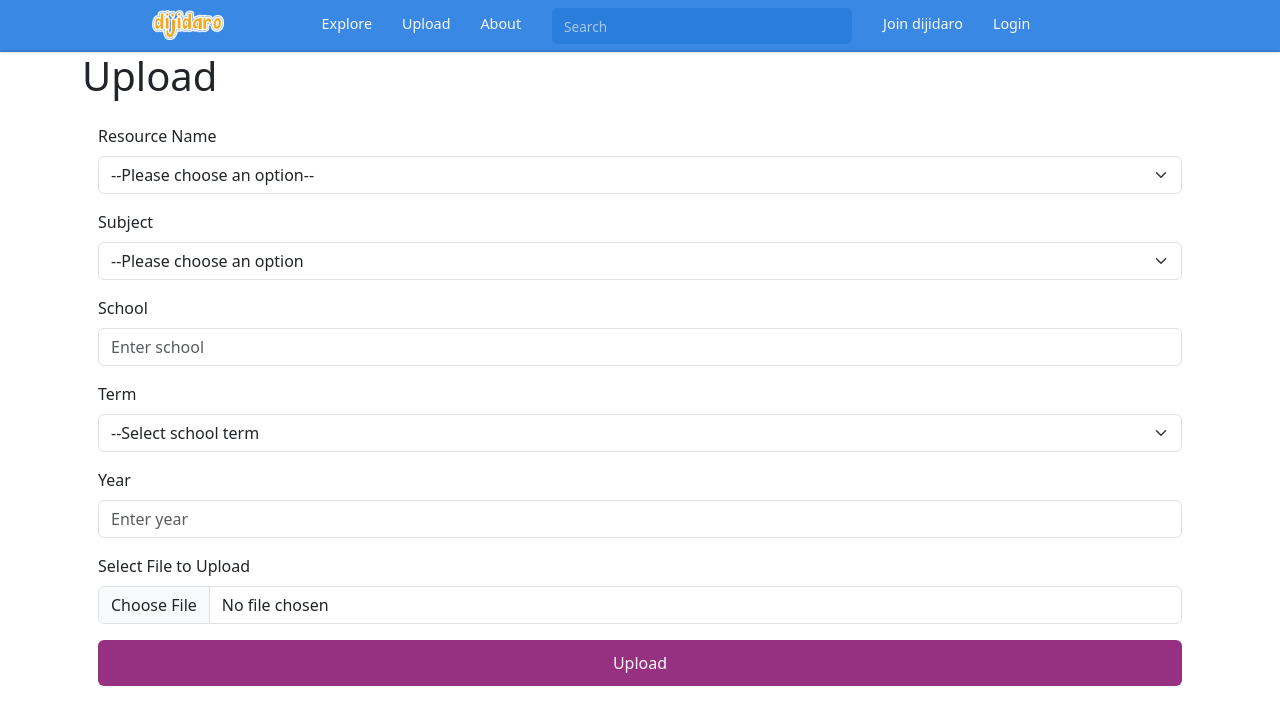
After one commit to dijidaro/dijidaro, a Flask app: page /upload in a window 1280 px wide. The commit adds this page. Shown: the top 725 px of the page. Run offline with Flask 3, Linux system fonts and the light colour scheme; parts of the project's set-up code (start-up, migrations or seed data) failed here and were passed over; some libraries are stand-ins or nearby versions.

Commit message:
Added the upload functionality form

```diff
--- a/app/config.py
+++ b/app/config.py
@@ -14,6 +14,9 @@ def create_app():
     app.config["SQLALCHEMY_DATABASE_URI"] = os.environ.get("DATABASE_URL").replace("://", "ql://", 1)
     app.config['SQLALCHEMY_TRACK_MODIFICATIONS'] = False
 
+    import upload
+    app.register_blueprint(upload.bp)
+
     import dashboard
     app.register_blueprint(dashboard.bp)
     app.add_url_rule("/", endpoint="index")
--- a/app/forms.py
+++ b/app/forms.py
@@ -1,4 +1,5 @@
 from flask_wtf import FlaskForm
+from flask_wtf.file import FileRequired, FileAllowed, FileSize
 from wtforms import *
 from wtforms.validators import *
 
@@ -45,3 +46,39 @@ class UserLoginForm(FlaskForm):
 class DeleteForm(FlaskForm):
     user_id = StringField("user_id", render_kw={"hidden":True})
     submit = SubmitField("X", render_kw={"class":"btn btn-outline-danger", "style":"--bs-btn-padding-y: .25rem; --bs-btn-padding-x: .5rem; --bs-btn-font-size: .75rem;"})
+
+class UploadForm(FlaskForm):
+    resource = SelectField("Resource Name",
+                           choices=[("","--Please choose an option--"), ("kcse", "Kenya Certificate of Secondary Education (KCSE)"),
+                                    ("kcpe", "Kenya Certificate of Primary Education (KCPE)"), ("mock", "Mock Exam"),
+                                    ("term1", "End Term 1"), ("term2", "End Term 2"), ("term3", "End Term 3"), ("cat", "Continous Assessment Test (CAT)")],
+                            validators=[InputRequired(message="Field required")],
+                            render_kw={"class":"form-select"})
+
+    subject = SelectField("Subject",
+                          choices=[("","--Please choose an option"), ("maths", "Mathematics"),
+                                    ("english", "English"), ("kiswahili", "Kiswahili"),
+                                    ("biology", "Biology"), ("geography", "Geography")],
+                          validators=[InputRequired(message="Field required")],
+                          render_kw={"class":"form-select"})
+
+    school = StringField("School", validators = [InputRequired(message="Field required")],
+                            render_kw={"class": "form-control", "placeholder":"Enter school"})
+
+    term = SelectField("Term",
+                       choices=[("", "--Select school term"), ("KNEC", "KNEC"), ("One", "One"), ("Two", "Two"), ("Three", "Three")],
+                       validators=[InputRequired(message="Field required")],
+                       render_kw={"class":"form-select"})
+
+    year = IntegerField("Year", validators = [InputRequired(message="Field required")],
+                            render_kw={"class":"form-control", "placeholder":"Enter year"})
+
+    upload = FileField("Select File to Upload",
+                       validators=[
+                           FileRequired(message="Field required"),
+                           FileAllowed("pdf", message="Only pdf files allowed"),
+                           FileSize(max_size=3145728, min_size=1, message="File size exceeded the maximum limit.")
+                           ],
+                       render_kw={"class":"form-control", "accept": "application/pdf"})
+
+    submit = SubmitField("Upload", render_kw={"class":"btn button col-12"})
--- a/app/models.py
+++ b/app/models.py
@@ -54,6 +54,8 @@ class Resource(db.Model):
     subject = db.relationship("Subject", backref=db.backref("resources", lazy=True))
     school_id = db.Column(db.Integer, db.ForeignKey("schools.id"))
     school = db.relationship("School", backref=db.backref("resources", lazy=True))
+    term = db.Column(db.String, nullable=False, unique=True)
+    year = db.Column(db.Integer, nullable=False, unique=True)
     file_url = db.Column(db.String, nullable=False, unique=True)
     thumbnail_url = db.Column(db.String, nullable=False, unique=True)
     likes = db.Column(db.Integer, default=0)
--- a/app/templates/base.html
+++ b/app/templates/base.html
@@ -27,7 +27,7 @@
             <nav id="navbar">
                 <ul>
                     <li><a href="#">Explore</a></li>
-                    <li><a href="#">Upload</a></li>
+                    <li><a href="{{ url_for('upload.upload_resource') }}">Upload</a></li>
                     <li><a href="#">About</a></li>
                     <li>
                         <form action="" role="search">
--- /dev/null
+++ b/app/templates/upload.html
@@ -0,0 +1,39 @@
+{% extends "base.html" %}
+{% block title %} DijiDaro | Upload {% endblock %}
+{% block body %}
+    <div class="container">
+        <h1>Upload</h1>
+        <section class="p-3">
+            <form action="" method="post">
+                {{ form.csrf_token }}
+                <div class="mb-3">
+                    {{ form.resource.label(class="form-label")}}
+                    {{ form.resource }}
+                </div>
+                <div class="mb-3">
+                    {{ form.subject.label(class="form-label")}}
+                    {{ form.subject }}
+                </div>
+                <div class="mb-3">
+                    {{ form.school.label(class="form-label")}}
+                    {{ form.school }}
+                </div>
+                <div class="mb-3">
+                    {{ form.term.label(class="form-label")}}
+                    {{ form.term }}
+                </div>
+                <div class="mb-3">
+                    {{ form.year.label(class="form-label")}}
+                    {{ form.year }}
+                </div>
+                <div class="mb-3">
+                    {{ form.upload.label(class="form-label")}}
+                    {{ form.upload }}
+                </div>
+                <div class="mb-3">
+                    {{ form.submit }}
+                </div>
+            </form>
+        </section>
+    </div>
+{% endblock %}
--- /dev/null
+++ b/app/upload.py
@@ -0,0 +1,9 @@
+from flask import Blueprint, render_template
+from forms import UploadForm
+
+bp = Blueprint("upload", __name__)
+
+@bp.route("/upload")
+def upload_resource():
+    form = UploadForm()
+    return render_template("upload.html", form=form)
```
